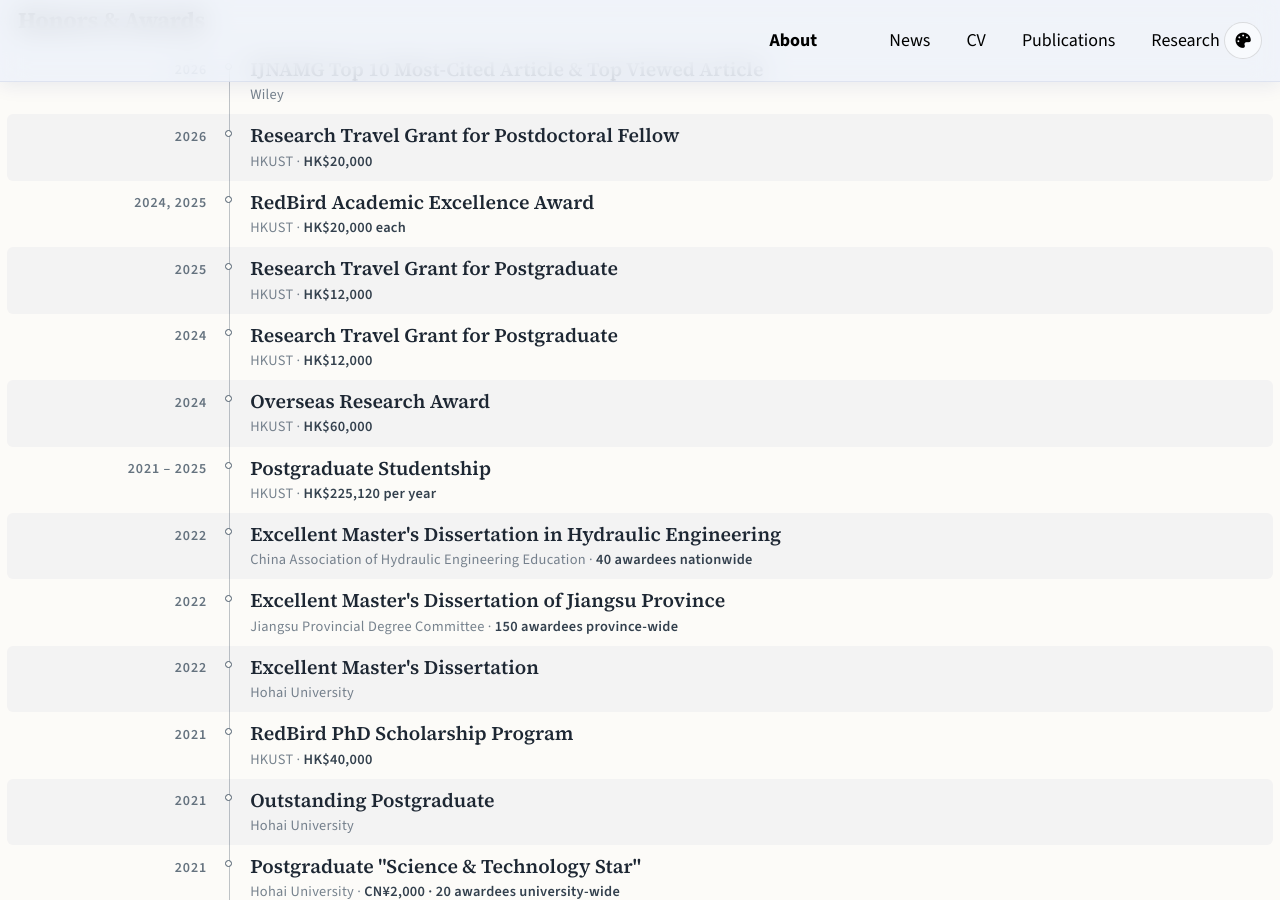
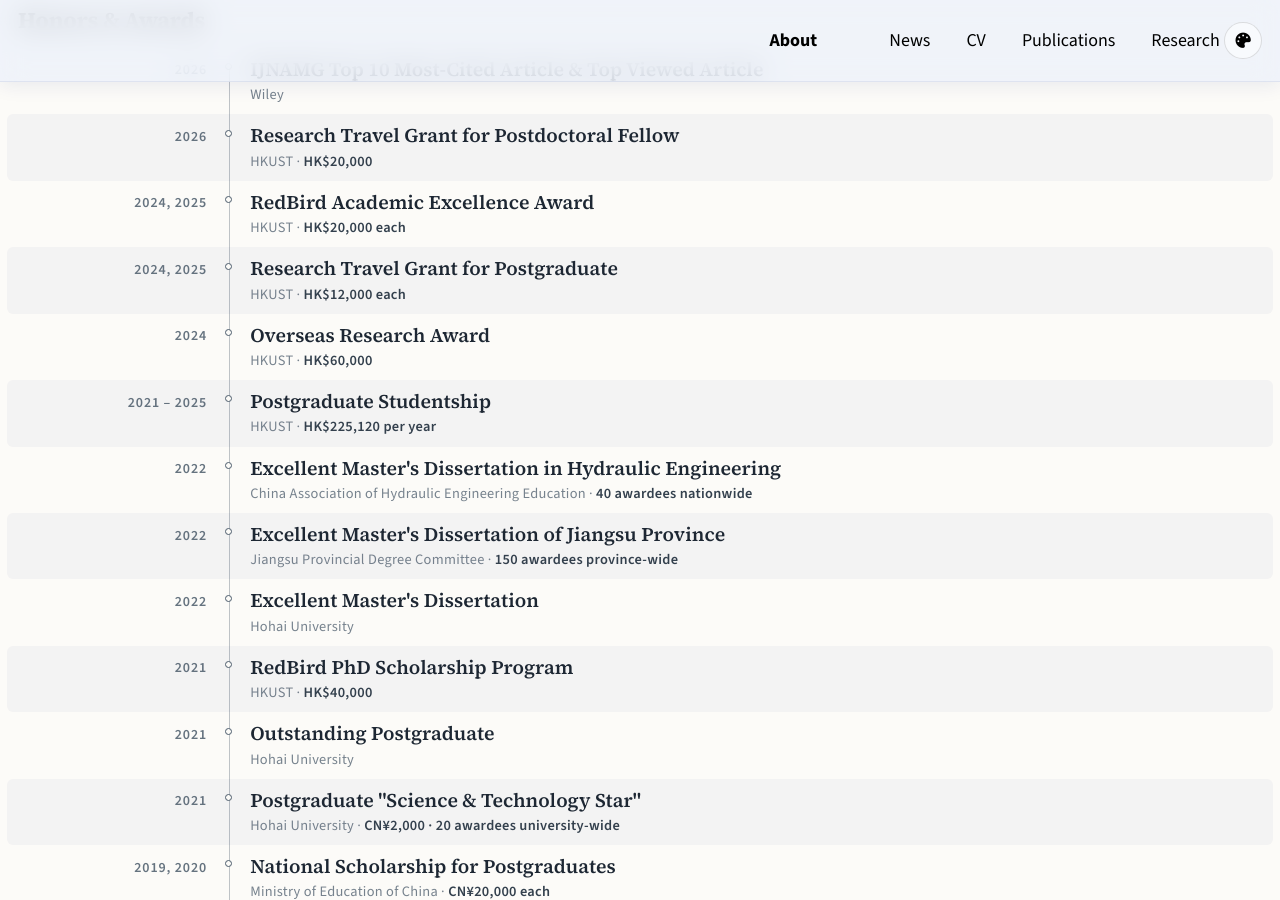
Before and after one commit to yujidu/yujidu.github.io, a Jekyll site: the page built from _pages/cv.md, in a window 1280 px wide and 900 px high, scrolled down 2382 px. Built offline with Jekyll 4.4.1, drawn with Linux system fonts in a browser that asks for light colours; a style sheet for code colours, icons or effects is not loaded.

Commit message:
CV honors: merge postgraduate travel grants (each)
Co-Authored-By: Claude Opus 5.5 <noreply@anthropic.com>
Claude-Session: https://claude.ai/code/session_01Vw9tGnbWFVNDt9UXvET6V8

```diff
--- a/_pages/cv.md
+++ b/_pages/cv.md
@@ -95,8 +95,7 @@ Honors & Awards
   <li><span class="cv-timeline__date">2026</span><div class="cv-timeline__body"><span class="cv-honor__name">IJNAMG Top 10 Most-Cited Article &amp; Top Viewed Article</span><span class="cv-honor__by">Wiley</span></div></li>
   <li><span class="cv-timeline__date">2026</span><div class="cv-timeline__body"><span class="cv-honor__name">Research Travel Grant for Postdoctoral Fellow</span><span class="cv-honor__by">HKUST · <span class="cv-honor__amt">HK$20,000</span></span></div></li>
   <li><span class="cv-timeline__date">2024, 2025</span><div class="cv-timeline__body"><span class="cv-honor__name">RedBird Academic Excellence Award</span><span class="cv-honor__by">HKUST · <span class="cv-honor__amt">HK$20,000 each</span></span></div></li>
-  <li><span class="cv-timeline__date">2025</span><div class="cv-timeline__body"><span class="cv-honor__name">Research Travel Grant for Postgraduate</span><span class="cv-honor__by">HKUST · <span class="cv-honor__amt">HK$12,000</span></span></div></li>
-  <li><span class="cv-timeline__date">2024</span><div class="cv-timeline__body"><span class="cv-honor__name">Research Travel Grant for Postgraduate</span><span class="cv-honor__by">HKUST · <span class="cv-honor__amt">HK$12,000</span></span></div></li>
+  <li><span class="cv-timeline__date">2024, 2025</span><div class="cv-timeline__body"><span class="cv-honor__name">Research Travel Grant for Postgraduate</span><span class="cv-honor__by">HKUST · <span class="cv-honor__amt">HK$12,000 each</span></span></div></li>
   <li><span class="cv-timeline__date">2024</span><div class="cv-timeline__body"><span class="cv-honor__name">Overseas Research Award</span><span class="cv-honor__by">HKUST · <span class="cv-honor__amt">HK$60,000</span></span></div></li>
   <li><span class="cv-timeline__date">2021 – 2025</span><div class="cv-timeline__body"><span class="cv-honor__name">Postgraduate Studentship</span><span class="cv-honor__by">HKUST · <span class="cv-honor__amt">HK$225,120 per year</span></span></div></li>
   <li><span class="cv-timeline__date">2022</span><div class="cv-timeline__body"><span class="cv-honor__name">Excellent Master's Dissertation in Hydraulic Engineering</span><span class="cv-honor__by">China Association of Hydraulic Engineering Education · <span class="cv-honor__amt">40 awardees nationwide</span></span></div></li>
```
